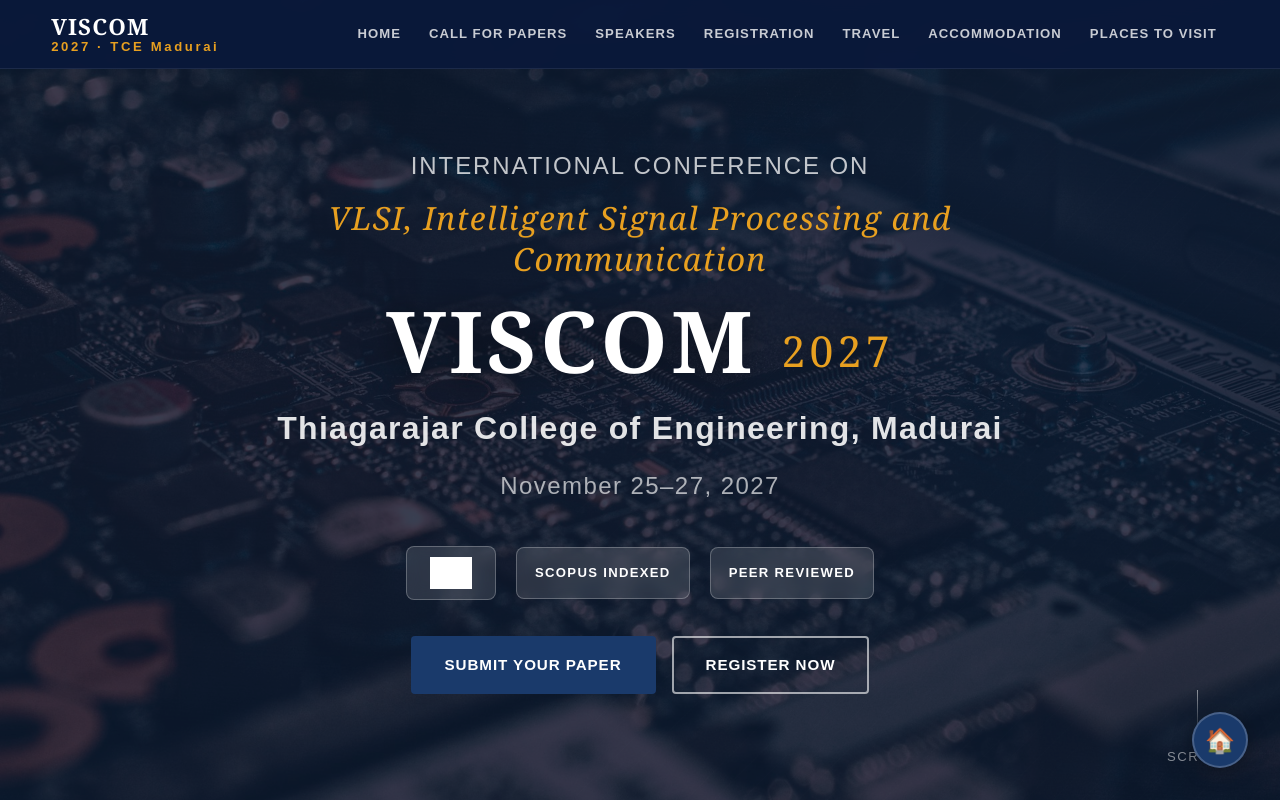
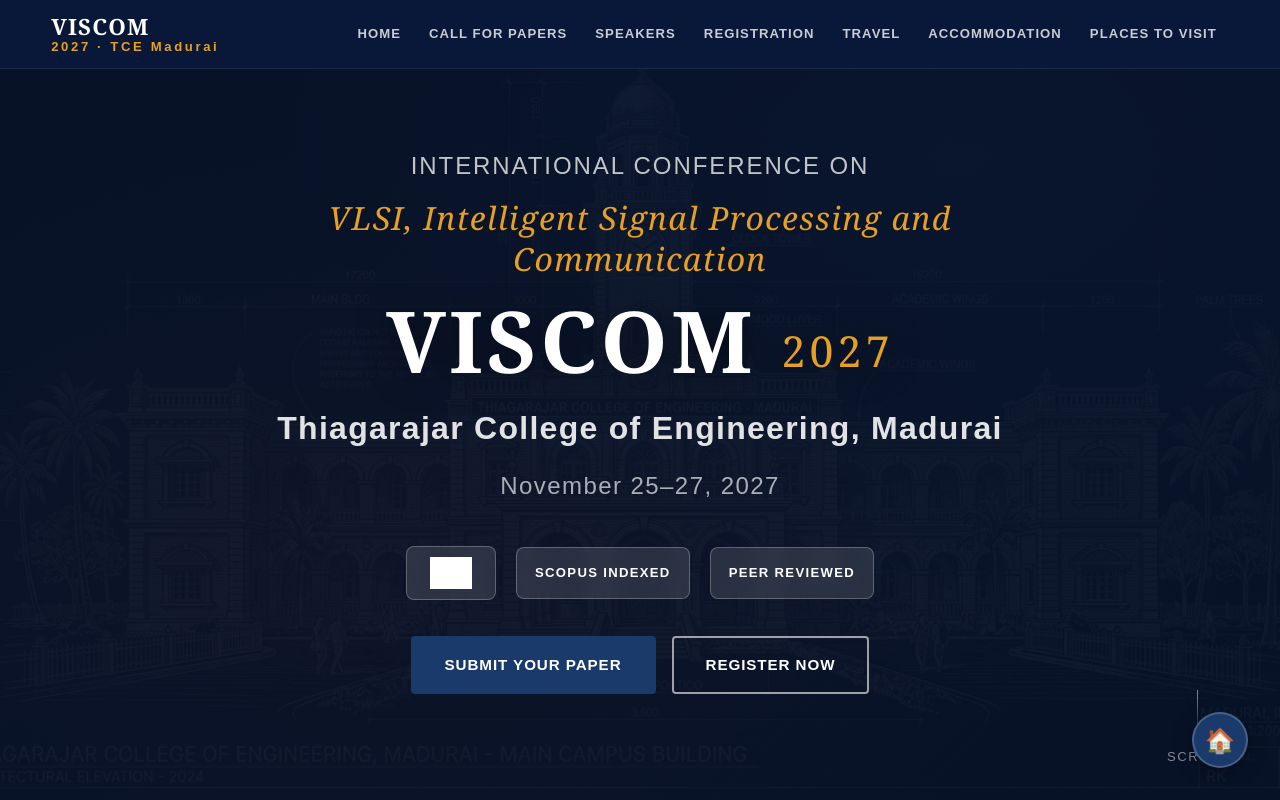
Before and after one commit to subinjosephleon/website, a plain HTML site: page index.html in a window 1280 px wide. Shown: the top 800 px of the page. Drawn offline with Linux system fonts and the light colour scheme; grey boxes are pictures that could not be loaded.

Commit message:
Replace circuit board hero bg with hand-drawn TCE campus architectural sketch

```diff
--- a/css/style.css
+++ b/css/style.css
@@ -298,32 +298,27 @@
 .hero-bg {
   position: absolute;
   inset: 0;
-  background:
-    linear-gradient(135deg, #0a1c3e 0%, #1a3a6b 40%, #2d5a9e 70%, #1a3a6b 100%);
+  background-image: url('../images/hero/tce-campus-sketch.jpg');
   background-size: cover;
-  background-position: center;
-}
-
-/* Hand-sketched TCE campus background overlay */
+  background-position: center top;
+}
+
+/* Dark tint overlay — lets the sketch show through */
 .hero-bg::before {
   content: '';
   position: absolute;
   inset: 0;
-  background-image: url('images/venue/tce-campus.jpg');
-  background-size: cover;
-  background-position: center;
-  opacity: 0.10;
-  filter: grayscale(100%) contrast(1.4);
-}
-
-/* Subtle circuit/tech pattern */
+  background: rgba(5, 12, 30, 0.82);
+}
+
+/* Subtle colour accent overlay */
 .hero-bg::after {
   content: '';
   position: absolute;
   inset: 0;
   background:
-    radial-gradient(ellipse at 30% 50%, rgba(192,57,43,0.15) 0%, transparent 55%),
-    radial-gradient(ellipse at 80% 20%, rgba(44,82,130,0.35) 0%, transparent 50%);
+    radial-gradient(ellipse at 30% 70%, rgba(192,57,43,0.12) 0%, transparent 55%),
+    radial-gradient(ellipse at 75% 20%, rgba(26,58,107,0.35) 0%, transparent 50%);
 }
 
 .hero-overlay {
--- a/index.html
+++ b/index.html
@@ -55,16 +55,7 @@
     ================================================ -->
     <section class="hero" aria-label="Conference hero banner">
 
-      <!-- Background with fallbacks -->
-      <div class="hero-bg" role="img" aria-label="VLSI, Intelligent Signal Processing and Communication Technology Network">
-        <img
-          src="images/hero/viscom-hero.jpg"
-          alt="VISCOM 2027 — VLSI, Intelligent Signal Processing and Communication"
-          style="position:absolute;inset:0;width:100%;height:100%;object-fit:cover;"
-          onerror="this.style.display='none'"
-          fetchpriority="high"
-        >
-      </div>
+      <div class="hero-bg" role="img" aria-label="Hand-drawn architectural sketch of Thiagarajar College of Engineering, Madurai"></div>
       <div class="hero-overlay" aria-hidden="true"></div>
       <div class="hero-graphic" aria-hidden="true"></div>
 
```
Also changed, not shown: images/hero/tce-campus-sketch.jpg (added).
